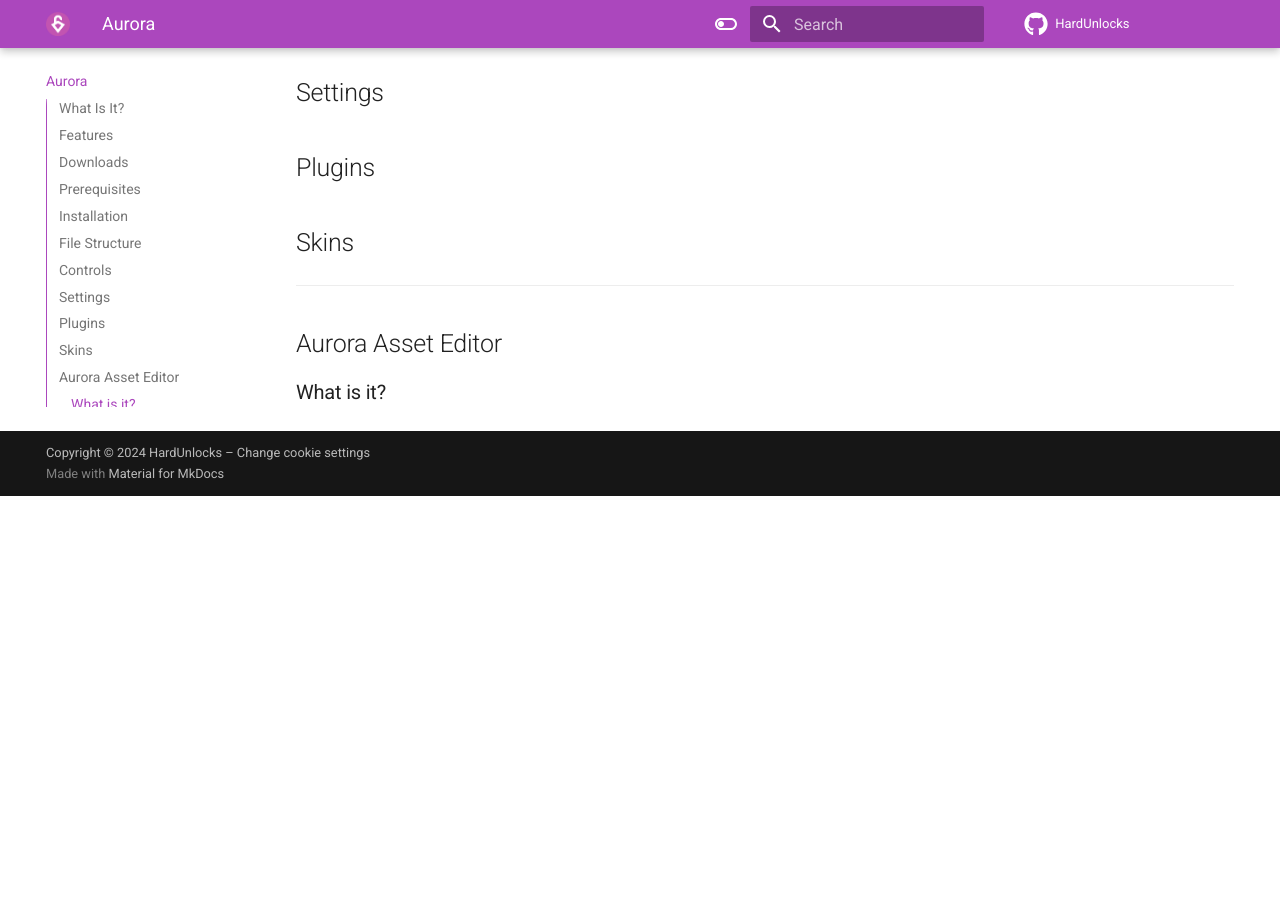
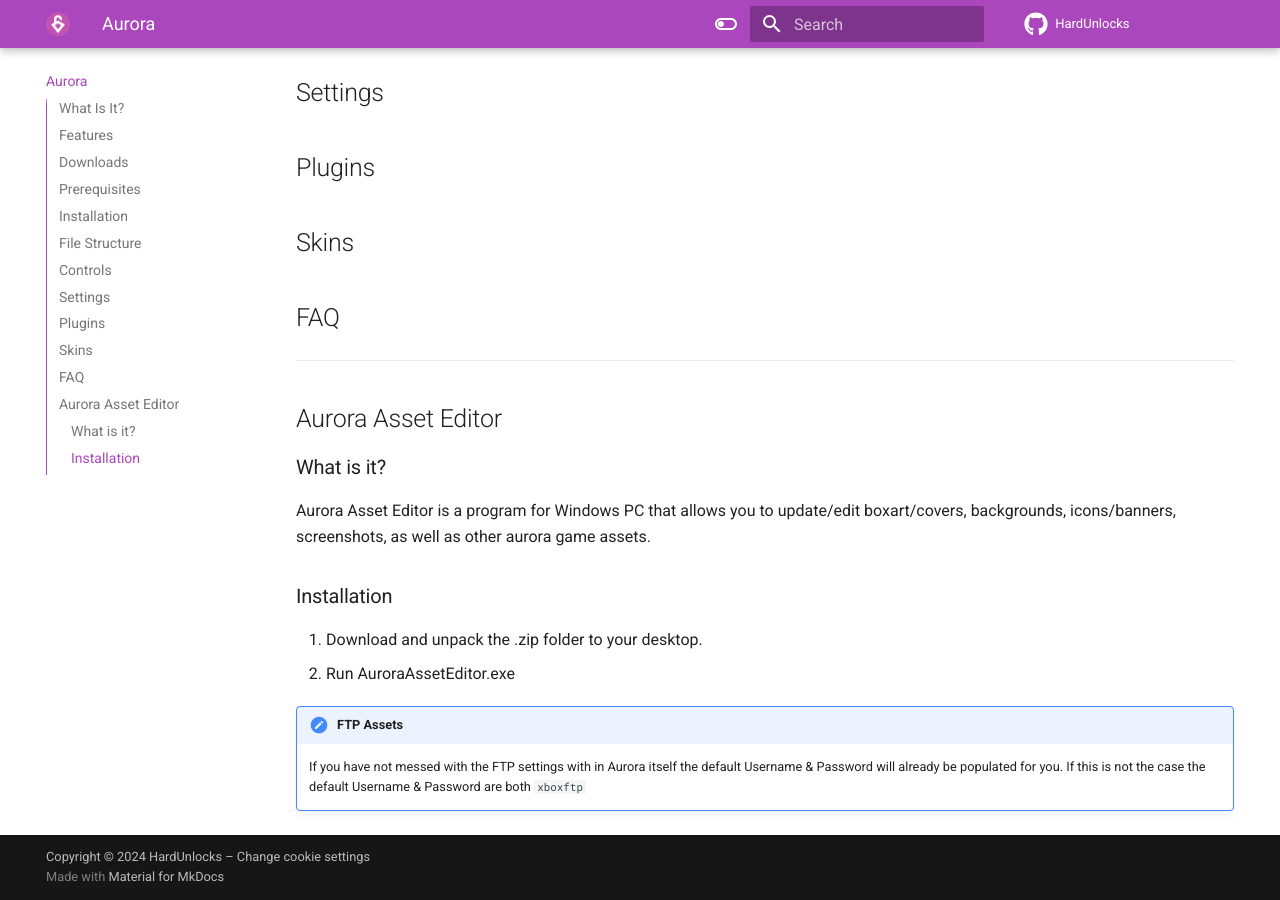
Before and after one commit to elasticpanda69/HardUnlocks, an MkDocs documentation site: the page built from docs/Aurora.md, in a window 1280 px wide and 900 px high, scrolled down 2510 px. Built offline with MkDocs 1.6.1 and Material for MkDocs 9.7.7, drawn with Linux system fonts in a browser that asks for light colours; comment, search, counter and statistics services are not loaded; before the commit the page ends 3006 px from its top, so only the background shows below that.

Commit message:
Updated Aurora.md

```diff
--- a/docs/Aurora.md
+++ b/docs/Aurora.md
@@ -18,7 +18,7 @@
 | File                  | Version | Link                                                                                           |
 |-----------------------|:-------:|------------------------------------------------------------------------------------------------|
 | `Aurora`              | 0.7b.2  | [Download](http://phoenix.xboxunity.net/downloads/Aurora%200.7b.2%20-%20Release%20Package.rar) |
-| `Aurora Asset Editor` |  1.4.2  | [Download](https://github.com/XboxUnity/AuroraAssetEditor)                                     |
+| `Aurora Asset Editor` |  1.4.2  | [Download](https://github.com/XboxUnity/AuroraAssetEditor/releases)                                     |
 
 !!! Note
 
@@ -96,9 +96,21 @@
 
 ## Skins
 
+## FAQ
 
 ---
 
 ## Aurora Asset Editor
 
 ### What is it?
+
+Aurora Asset Editor is a program for Windows PC that allows you to update/edit boxart/covers, backgrounds, icons/banners, screenshots, as well as other aurora game assets.
+
+### Installation
+
+1. Download and unpack the .zip folder to your desktop.
+2. Run AuroraAssetEditor.exe
+
+!!! note "FTP Assets"
+
+    If you have not messed with the FTP settings with in Aurora itself the default Username & Password will already be populated for you. If this is not the case the default Username & Password are both `xboxftp`
```
